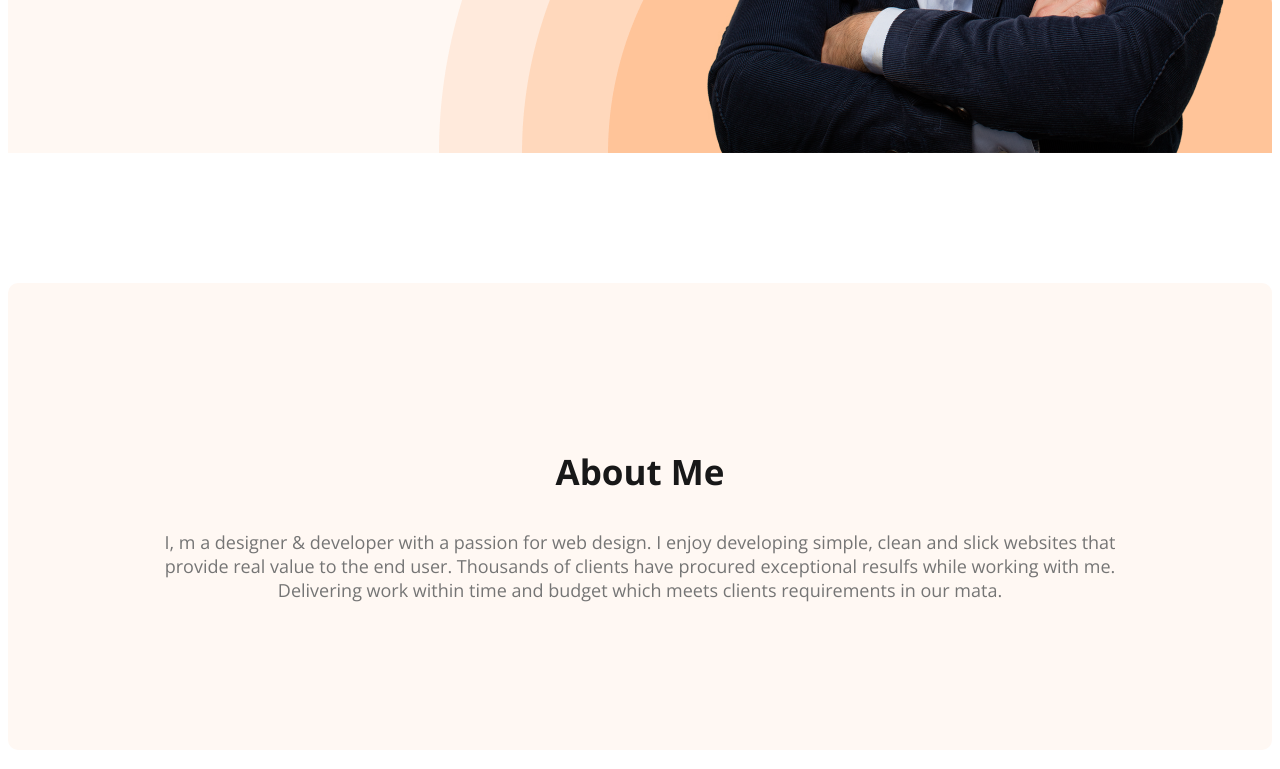
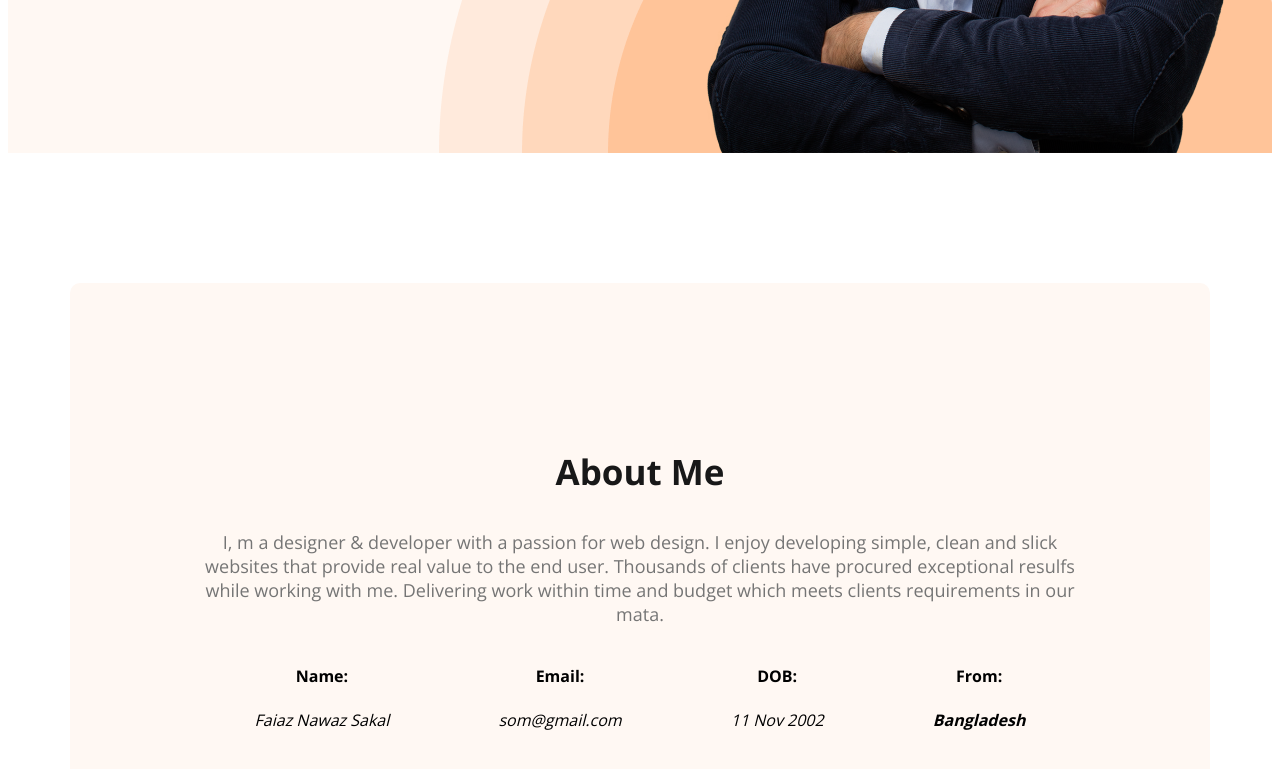
Before and after one commit to faiazsakal920/webdev-portfolio, a plain HTML site: page index.html in a window 1280 px wide. Shown: the part 720-1489 px from the top of the page. Drawn offline with nearby package versions, Linux system fonts and the light colour scheme.

Commit message:
added about info

```diff
--- a/index.html
+++ b/index.html
@@ -39,6 +39,27 @@
             <p class="section-des">I, m a designer & developer with a passion for web design. I enjoy developing simple, clean and slick websites that provide real value to the end user. Thousands of clients have procured exceptional resulfs while working with me. Delivering work within time and budget which meets clients requirements in our mata.
 
             </p>
+            <div class="about-info-container">
+
+            <div class="about-info">
+                <h4 class="info-title">Name:</h4>
+                <p class="info-des">Faiaz Nawaz Sakal</p>
+            </div>
+            <div class="about-info">
+                <h4 class="info-title">Email:</h4>
+                <p class="info-des">som@gmail.com</p>
+            </div>
+            <div class="about-info">
+                <h4 class="info-title">DOB:</h4>
+                <p class="info-des">11 Nov 2002</p>
+            </div>
+            <div class="about-info">
+                <h4 class="info-title">From:</h4>
+                <p class="info-des"><b>Bangladesh</b></p>
+            </div>
+
+
+            </div>
         </section>
 
     </main>
--- a/styles/portfolio.css
+++ b/styles/portfolio.css
@@ -112,6 +112,10 @@ nav a {
 
 /* Main section styles */
 
+main{
+    max-width: 1140px;
+    margin: 0px auto;
+}
 
 /* about section styles */
 .about {
@@ -120,3 +124,14 @@ nav a {
     background: #FFF8F3;
     margin: 130px 0px;
 }
+.about-info-container{
+    display: flex;
+    justify-content: space-around;
+
+}
+.about-info{
+    text-align: center;
+}
+.info-des{
+    font-style: italic;
+}
```
